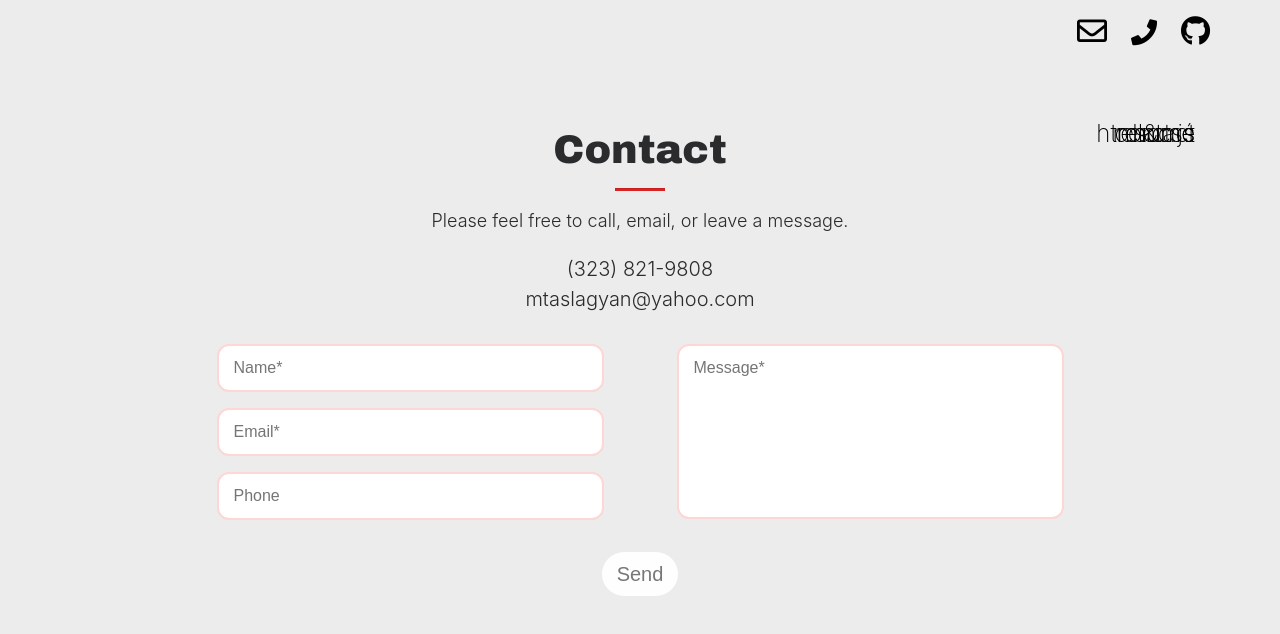
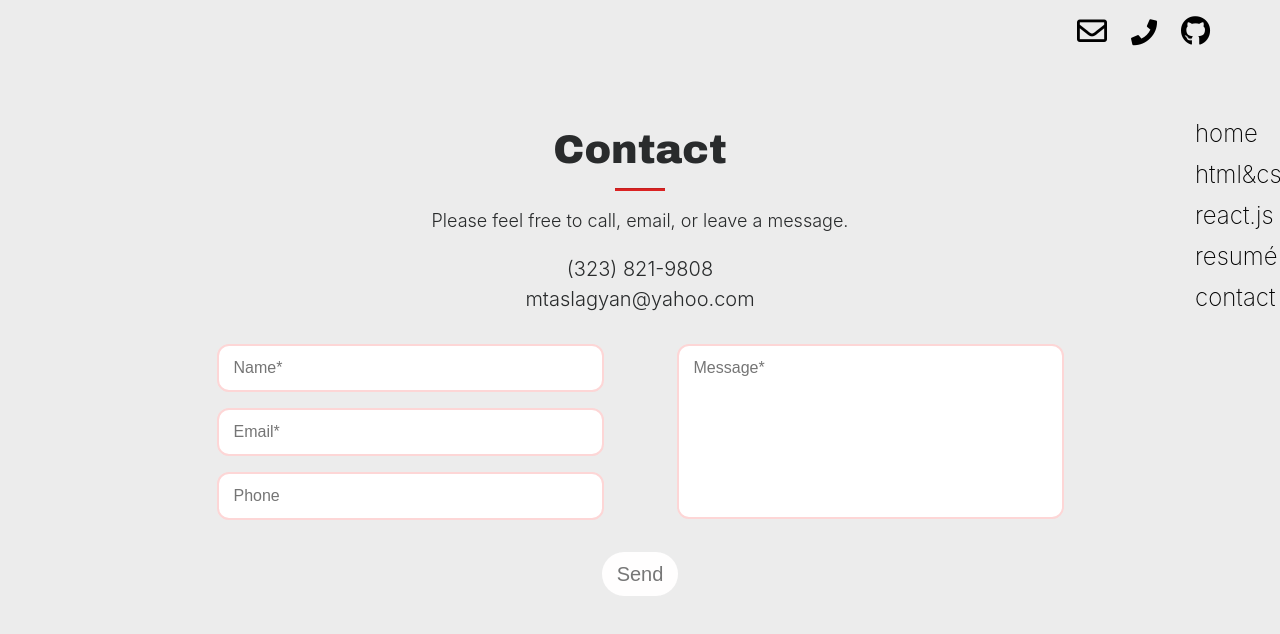
Before and after one commit to mtaslagyan/Portfolio_v2, a React (Create React App) app: page /contact in a window 1280 px wide. Shown: the top 634 px of the page. Built offline with nearby package versions, Linux system fonts and the light colour scheme; a web font is replaced by a local one.

Commit message:
Update index.css

```diff
--- a/src/index.css
+++ b/src/index.css
@@ -56,7 +56,6 @@ code {
   color:black;
 }
 .nav-link-item{
-  float:right;
   margin-bottom:5px;
 }
 .nav-link-item a:hover, .nav-link-item a:active, .nav-link-item a:visited, .nav-link-item a:focus {
```
